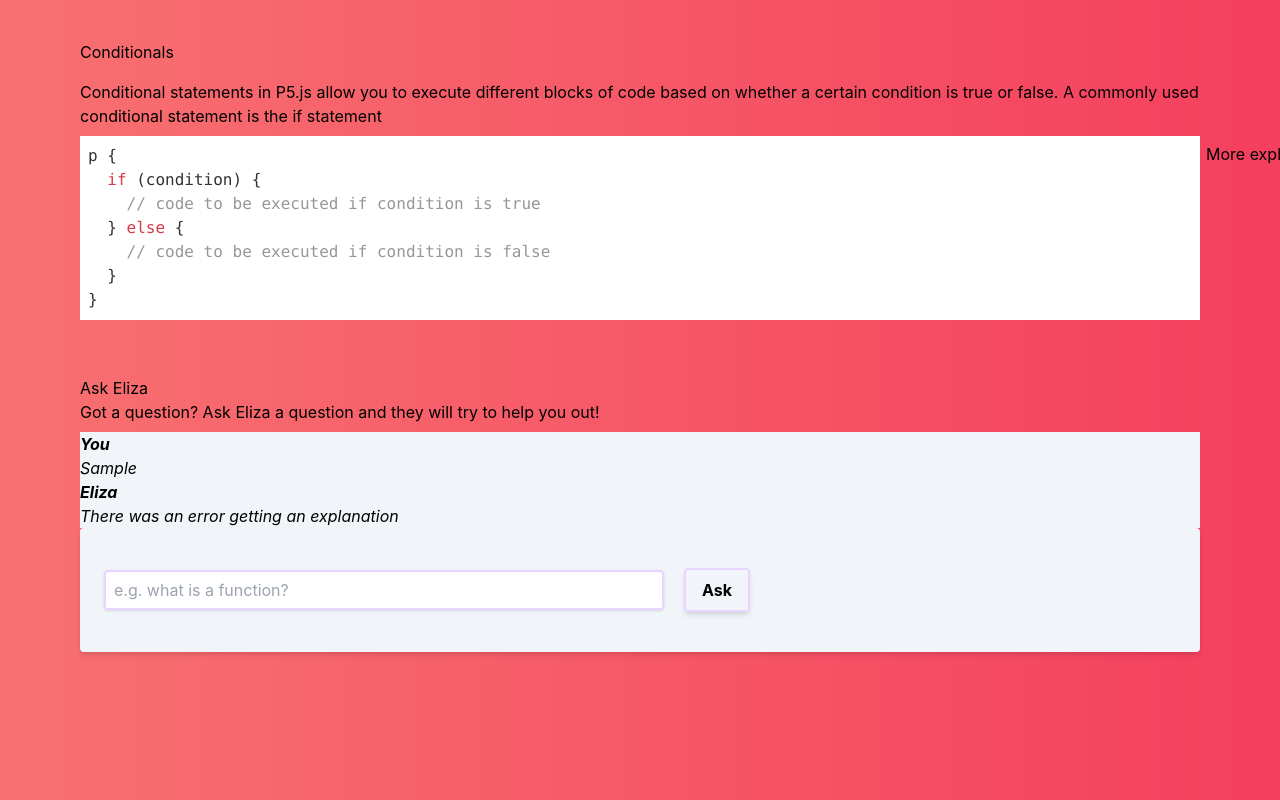
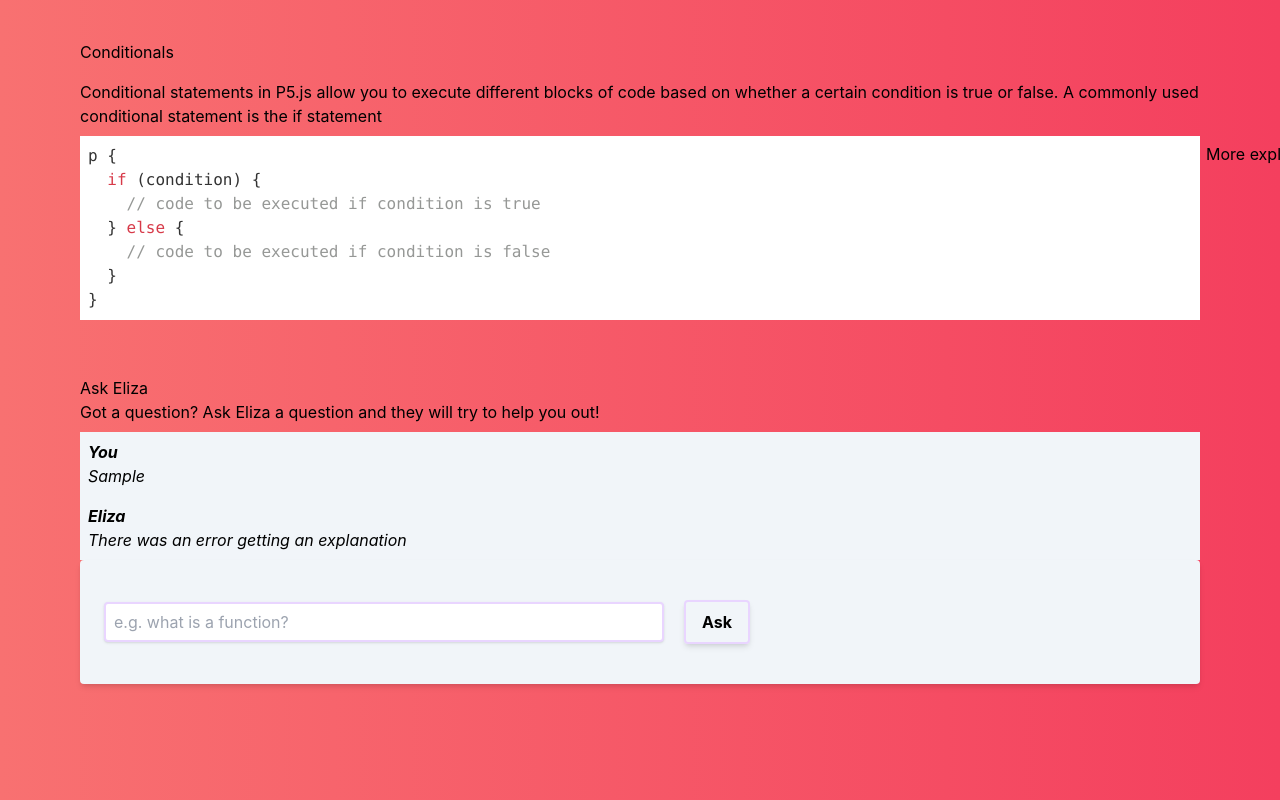
Before and after one commit to meganmckissack/creative-code-helper, a Next.js app: page / in a window 1280 px wide. Both pictures are taken after typing "Sample" into the empty fields and a click on the button "Ask". Shown: the top 800 px of the page. Built offline with nearby package versions, Linux system fonts and the light colour scheme; no server answers.

Commit message:
stylechat response

```diff
--- a/components/AskQuestion/AskQuestion.tsx
+++ b/components/AskQuestion/AskQuestion.tsx
@@ -108,7 +108,7 @@ export const AskQuestion = ({ children }: AskQuestionProps) => {
         <div>
           {messages.map((message, index) => {
             return (
-              <output className='block bg-slate-100 italic whitespace-normal' key={index}>
+              <output className='block bg-slate-100 italic whitespace-normal p-2' key={index}>
                 <strong>{message.role === 'assistant' ? 'Eliza' : 'You'}</strong>
                 <div>
                   <ReactMarkdown>{message.content}</ReactMarkdown>
@@ -118,7 +118,7 @@ export const AskQuestion = ({ children }: AskQuestionProps) => {
           })}
 
           {isLoading && (
-            <output>
+            <output className='block bg-slate-100 italic whitespace-normal p-2'>
               <strong>Eliza:</strong>
               <div>
                 <ReactMarkdown>Thinking...</ReactMarkdown>
```
